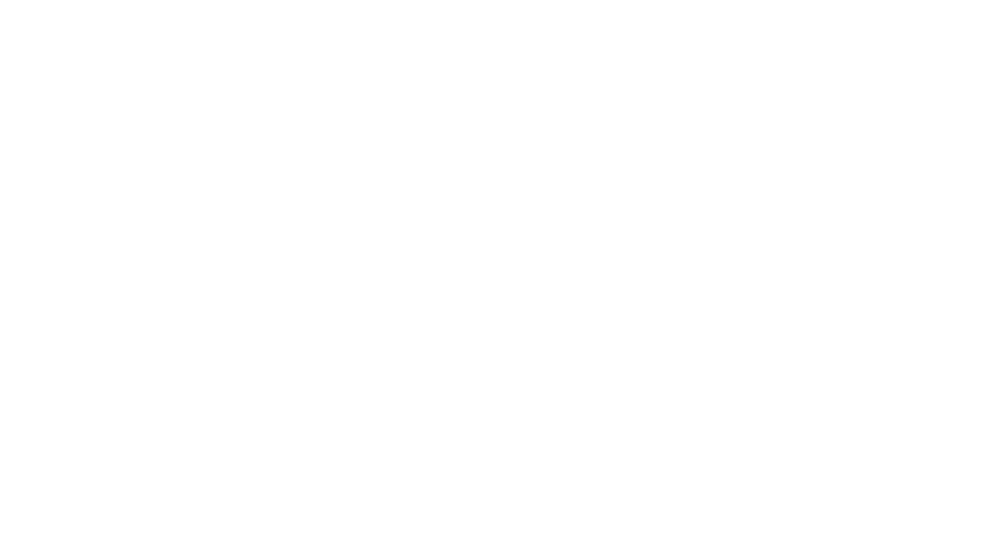
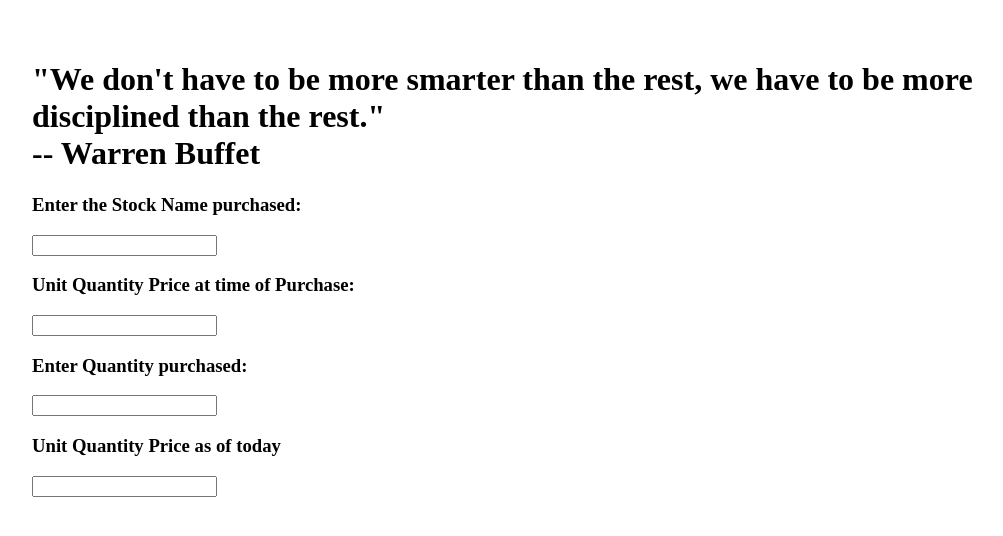
Before and after one commit to RadhikaRJ/neogcamp_stock_profit_loss, a plain HTML site: page index.html in a window 1280 px wide. Shown: the whole page, without its empty margins (136-1139 px from the left). Drawn offline with Linux system fonts and the light colour scheme.

Commit message:
style: basic UI

```diff
--- a/index.html
+++ b/index.html
@@ -7,8 +7,19 @@
     <link href="styles.css" rel="stylesheet">
 </head>
 <body>
-<h1></h1>
+    <div id="main-container">
+<h1>"We don't have to be more smarter than the rest, we have to be more disciplined than the rest."<br>-- Warren Buffet</h1>
 
+<h3>Enter the Stock Name purchased: </h3>
+<input type="text" id="stock-name">
+<h3>Unit Quantity Price at time of Purchase: </h3>
+<input type="number" min="0" id="CP-unit">
+<h3>Enter Quantity purchased: </h3>
+<input type="number" min="0" id="qty">
+<h3>Unit Quantity Price as of today</h3>
+<input type="number" min="0" id="current-CP">
+
+</div>
 
     <script src="app.js" type="text/javascript"></script>
 </body>
--- a/styles.css
+++ b/styles.css
@@ -0,0 +1,3 @@
+#main-container{
+    padding:2rem 10rem 2rem 10rem;
+}
```
